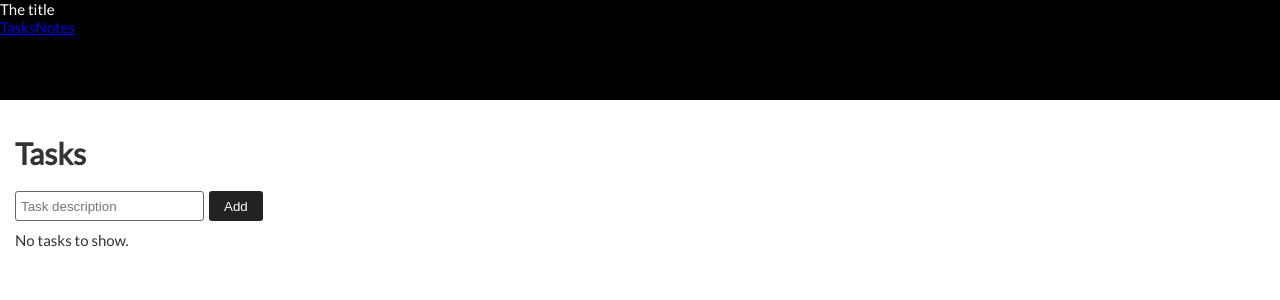
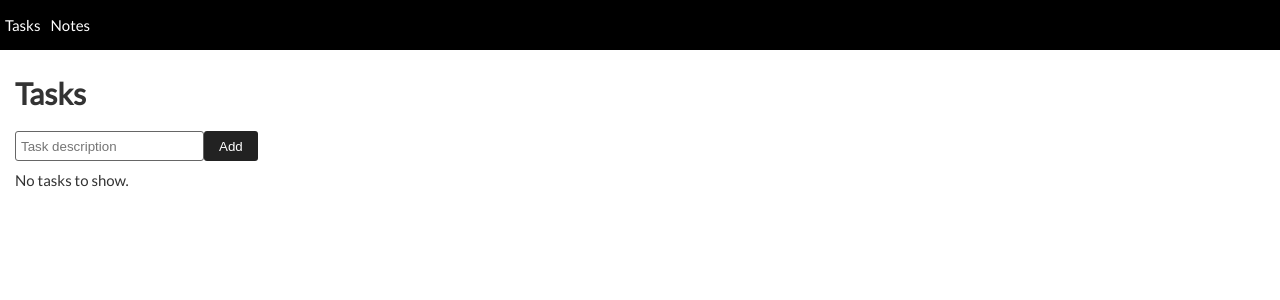
Before and after one commit to toaderflorin/hooks-store, a React (Create React App) app: page / in a window 1280 px wide. Shown: the top 300 px of the page. Built offline with nearby package versions, Linux system fonts and the light colour scheme.

Commit message:
Tweaked the way the nav menu looks.

```diff
--- a/src/App.css
+++ b/src/App.css
@@ -22,6 +22,6 @@ input {
 }
 
 .screen {
-  margin-top: 100px;
+  margin-top: 40px;
   padding: 15px;
 }
--- a/src/modules/nav/components/Nav.css
+++ b/src/modules/nav/components/Nav.css
@@ -4,6 +4,14 @@
   left: 0;
   right: 0;
   background-color: black;
-  height: 100px;
   color: white;
 }
+
+.link {
+  display: inline-flex;
+  text-decoration: none;
+  height: 40px;
+  color: white;
+  padding: 5px;
+  align-items: center;
+}
--- a/src/modules/nav/components/Nav.tsx
+++ b/src/modules/nav/components/Nav.tsx
@@ -6,11 +6,8 @@ export default function Nav() {
   return (
     <div id="nav">
       <div>
-        The title
-      </div>
-      <div>
-        <Link to="/">Tasks</Link>
-        <Link to="/notes">Notes</Link>
+        <Link className="link" to="/">Tasks</Link>
+        <Link className="link" to="/notes">Notes</Link>
       </div>
     </div>
   )
--- a/src/modules/tasks/components/Tasks.css
+++ b/src/modules/tasks/components/Tasks.css
@@ -1,3 +1,8 @@
+#tasks-container {
+  display: flex;
+  gap: 5px;
+}
+
 .task {
   background-color: #eee;
   padding: 7px;
--- a/src/modules/tasks/components/Tasks.tsx
+++ b/src/modules/tasks/components/Tasks.tsx
@@ -26,7 +26,7 @@ export default function Tasks() {
   return (
     <div className="screen">
       <h1>Tasks</h1>
-      <div style={{ display: 'flex', gap: '5px' }}>
+      <div id>
         <input ref={descriptionInputRef} placeholder="Task description" type="text" />
         <button onClick={addTaskClick}>Add</button>
       </div>
```
Also changed, not shown: 1 other file (tests, documents, lock files or other folders).
